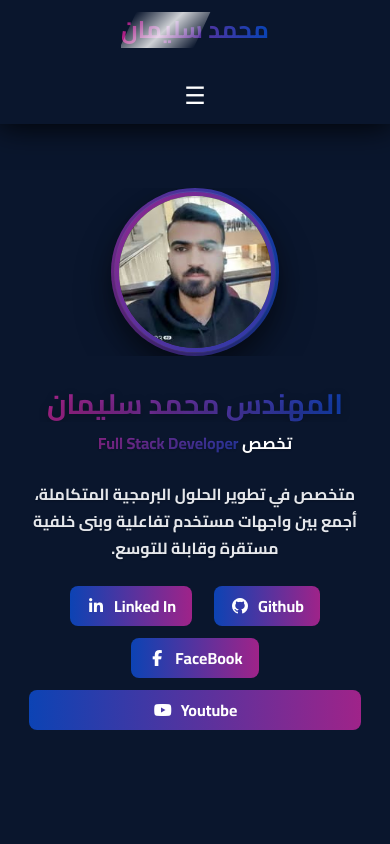
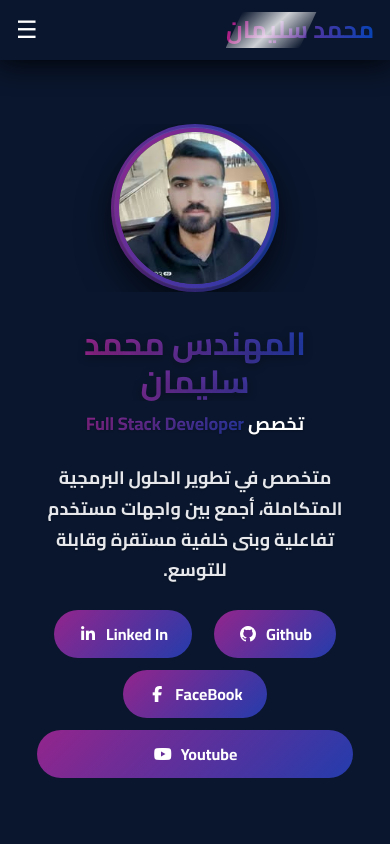
Before and after one commit to CWD2500/qwerty_po, a React (Vite) app: page / in a window 390 px wide. Shown: the top 844 px of the page. Built offline with nearby package versions, Linux system fonts and the light colour scheme; no server answers.

Commit message:
Update home.css

```diff
--- a/src/WebPage/css/home.css
+++ b/src/WebPage/css/home.css
@@ -1,4 +1,3 @@
-
 .content-wrapper {
   padding-left: 1rem;
   padding-right: 1rem;
@@ -6,7 +5,7 @@
 }
 
 .text-log {
-  font-size: 2.5rem; /* text-4xl */
+  font-size: 2.5rem;
   font-weight: 800;
   margin-bottom: 0.5rem;
   color: #ffffff;
@@ -42,27 +41,30 @@
 
 .profile-image-wrapper {
   perspective: 1500px;
-  display: inline-block;
+  display: flex;
+  justify-content: center;
+  align-items: center;
   position: relative;
   isolation: isolate;
+  margin: 0 auto;
 }
 
 .profile-image-wrapper::before {
-  content: '';
+  /* content: ''; */
   position: absolute;
   inset: -15px;
   background: linear-gradient(135deg, #93258C 0%, #243CAC 100%);
   border-radius: 50%;
   z-index: -1;
-  opacity: 0;
+  /* opacity: 0; */
   transition: all 0.5s ease;
-  filter: blur(20px);
+  /* filter: blur(20px); */
 }
 
 .profile-image-wrapper:hover::before {
-  opacity: 0.6;
-  filter: blur(30px);
-  inset: -25px;
+  /* opacity: 0.6; */
+  /* filter: blur(30px); */
+  /* inset: -25px; */
 }
 
 .profile-image-wrapper img {
@@ -98,7 +100,10 @@
 
 .stars-container {
   position: absolute;
-  inset: -30px;
+  top: 0;
+  left: 0;
+  right: 0;
+  bottom: 0;
   pointer-events: none;
   z-index: 1;
 }
@@ -140,8 +145,6 @@
     0 0 15px #93258C,
     0 0 30px #93258C,
     0 0 45px #93258C;
-
-
 }
 
 .star-cyan {
@@ -150,9 +153,7 @@
     0 0 15px #06B6D4,
     0 0 30px #06B6D4,
     0 0 45px #06B6D4;
-
 }
-
 
 .star:nth-child(1) { top: 10%; left: 15%; animation-delay: 0s; width: 12px; height: 12px; }
 .star:nth-child(2) { top: 5%; right: 20%; animation-delay: 0.8s; width: 8px; height: 8px; }
@@ -163,9 +164,6 @@
 .star:nth-child(7) { top: 15%; right: 5%; animation-delay: 0.4s; width: 7px; height: 7px; }
 .star:nth-child(8) { bottom: 35%; right: 5%; animation-delay: 1.2s; width: 13px; height: 13px; }
 .star:nth-child(9) { top: 45%; left: 25%; animation-delay: 2s; width: 6px; height: 6px; }
-.star:nth-child(10) { bottom: 15%; left: 20%; animation-delay: 2.8s; width: 10px; height: 10px; }
-.star:nth-child(11) { top: 75%; left: 15%; animation-delay: 3.6s; width: 8px; height: 8px; }
-.star:nth-child(12) { bottom: 5%; right: 15%; animation-delay: 4.4s; width: 12px; height: 12px; }
 
 .profile-image-wrapper:hover .star {
   animation-duration: 2s;
@@ -231,17 +229,6 @@
   }
 }
 
-@keyframes pulse {
-  0%, 100% {
-    transform: scale(1);
-    opacity: 0.8;
-  }
-  50% {
-    transform: scale(1.5);
-    opacity: 1;
-  }
-}
-
 .content-wrapper p {
   color: #e5e7eb;
   font-size: 1.125rem;
@@ -285,65 +272,22 @@
   box-shadow: 0 8px 25px rgba(147, 37, 140, 0.4);
 }
 
-/* Responsive adjustments  */
-@media (max-width: 768px) {
-  .max-w-7xl {
-    flex-direction: column !important;
-    gap: 2rem !important;
-    text-align: center;
-  }
-
-  .profile-image-wrapper img {
-    width: 12rem;
-    height: 12rem;
-  }
-
-  .text-log {
-    font-size: 2rem;
-    text-align: center;
-  }
-
-  .content-wrapper p {
-    text-align: center;
-    font-size: 1rem;
-  }
-
-  .content-wrapper {
-    padding-left: 0.5rem;
-    padding-right: 0.5rem;
-  }
-
-  .stars-container {
-    inset: -20px;
-  }
-
-  .stars-container .star {
-    width: 6px !important;
-    height: 6px !important;
-  }
+.button-youtube .text-links-button {
+  background: linear-gradient(135deg, #93258C 0%, #243CAC 100%);
+  color: white;
+  padding: 0.75rem 1.5rem;
+  border-radius: 25px;
+  text-decoration: none;
+  transition: all 0.3s ease;
+  white-space: nowrap;
 }
 
-@media (max-width: 480px) {
-  .text-log {
-    font-size: 1.75rem;
-  }
-
-  .profile-image-wrapper img {
-    width: 10rem;
-    height: 10rem;
-  }
-
-  .cta-button {
-    padding: 0.6rem 1.5rem;
-    font-size: 0.9rem;
-  }
-
-  .stars-container {
-    inset: -15px;
-  }
+.button-youtube .text-links-button:hover {
+  transform: translateY(-2px);
+  box-shadow: 0 8px 25px rgba(147, 37, 140, 0.4);
 }
 
-
+/* تأثيرات الظهور - مرة واحدة فقط */
 .content-wrapper > * {
   opacity: 0;
   transform: translateY(20px);
@@ -359,6 +303,60 @@
   to {
     opacity: 1;
     transform: translateY(0);
-
   }
 }
+
+/* وسائط الاستجابة المنظمة */
+@media (max-width: 768px) {
+  body {
+    overflow-x: hidden;
+  }
+
+  .max-w-7xl {
+    overflow: hidden;
+  }
+
+  /* تحسينات الصورة */
+  .profile-image-wrapper img {
+    width: 12rem;
+    height: 12rem;
+  }
+
+  /* إخفاء النجوم على الموبايل */
+  .stars-container {
+    display: none;
+  }
+
+  /* تعطيل تأثيرات الـ hover على الموبايل */
+  .profile-image-wrapper {
+    perspective: none;
+  }
+
+  .profile-image-wrapper::before {
+    display: none;
+  }
+
+  .profile-image-wrapper img {
+    transform: none !important;
+    transition: none;
+  }
+
+  .profile-image-wrapper:hover img {
+    transform: none !important;
+    box-shadow:
+      0 20px 40px rgba(0, 0, 0, 0.4),
+      0 0 0 1px rgba(255, 255, 255, 0.1) !important;
+    filter: none !important;
+  }
+}
+
+@media (max-width: 480px) {
+  .profile-image-wrapper img {
+    width: 10rem;
+    height: 10rem;
+  }
+
+  .text-log {
+    font-size: 2rem;
+  }
+}
```
